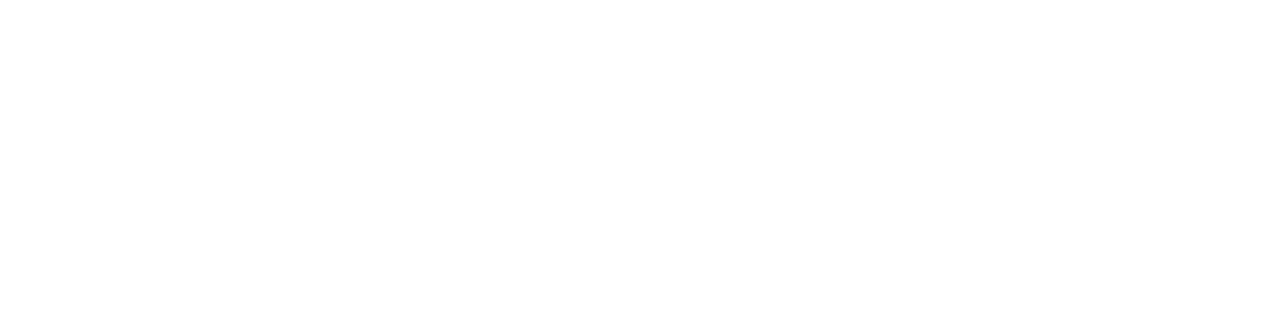
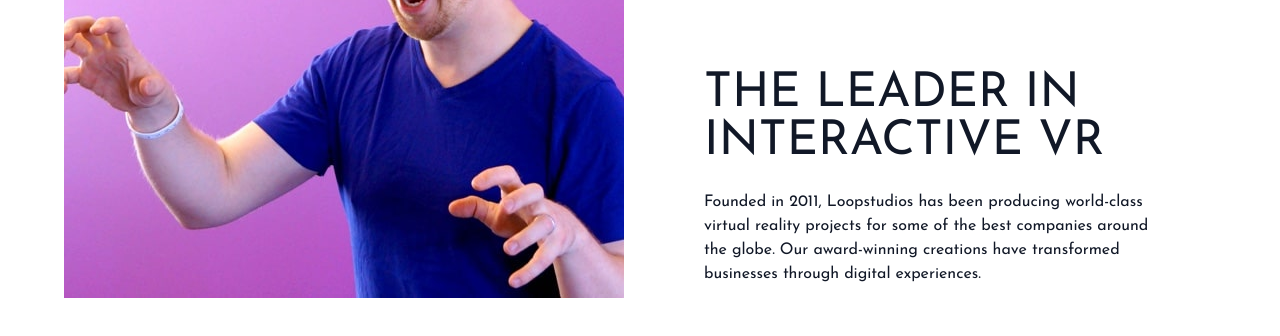
Before and after one commit to Ravsst2004/beyond-reality, a React (Vite) app: page / in a window 1280 px wide. Shown: the part 982-1318 px from the top of the page. Before the commit the page ends 800 px from the top, so only its background shows below. Built offline with nearby package versions, Linux system fonts and the light colour scheme.

Commit message:
Feature section

```diff
--- a/src/App.tsx
+++ b/src/App.tsx
@@ -1,9 +1,11 @@
+import Feature from "./components/Feature";
 import Hero from "./components/Hero";
 
 const App = () => {
   return (
     <>
       <Hero />
+      <Feature />
     </>
   );
 };
--- /dev/null
+++ b/src/components/Feature.tsx
@@ -0,0 +1,22 @@
+const Feature = () => {
+  return (
+    <section id="feature">
+      <div className="relative container flex flex-col max-w-6xl mx-auto my-32 px-6 text-gray-900 md:flex-row md:px-0">
+        <img src="images/desktop/image-interactive.jpg" alt="" />
+        <div className="top-48 bg-white md:absolute md:right-0 md:py-20 md:pl-20">
+          <h2 className="max-w-lg mt-10 mb-6 font-sans text-4xl text-center text-gray-900 uppercase md:text-5xl md:mt-0 md:text-left">
+            The leader in interactive vr
+          </h2>
+          <p className="max-w-md text-center md:text-left">
+            Founded in 2011, Loopstudios has been producing world-class virtual
+            reality projects for some of the best companies around the globe.
+            Our award-winning creations have transformed businesses through
+            digital experiences.
+          </p>
+        </div>
+      </div>
+    </section>
+  );
+};
+
+export default Feature;
```
